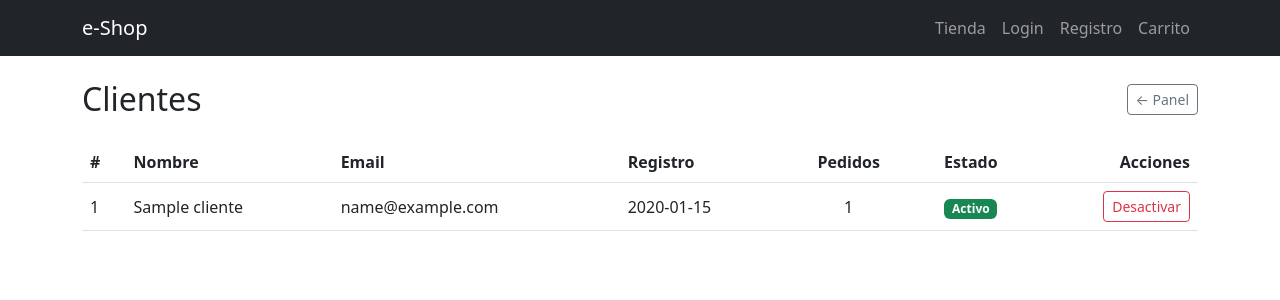
After one commit to gabriel-toaquiza/e-shoop, a Flask app: template app/templates/admin/clientes/listar.html in a window 1280 px wide. The commit adds this page. Shown: the top 300 px of the page. Run offline with Flask 3, Linux system fonts and the light colour scheme; the template is opened without the code that fills it: most values are stand-ins (such as "Sample title", 1, 10 or a date in 2020).

Commit message:
Gestion de clientes con activar/desactivar cuenta

```diff
--- a/app/blueprints/auth/routes.py
+++ b/app/blueprints/auth/routes.py
@@ -44,6 +44,10 @@ def login():
         usuario = Usuario.query.filter_by(email=form.email.data).first()
 
         if usuario and usuario.check_password(form.password.data):
+            if not usuario.activo:
+                flash('Tu cuenta está desactivada. Contacta al administrador.', 'warning')
+                return redirect(url_for('auth.login'))
+
             login_user(usuario, remember=form.remember.data)
             flash(f'Bienvenido, {usuario.nombre}!', 'success')
 
--- a/app/models/usuario.py
+++ b/app/models/usuario.py
@@ -30,5 +30,10 @@ class Usuario(UserMixin, db.Model):
     def es_admin(self):
         return self.rol == "admin"
 
+    @property
+    def is_active(self):
+        # Flask-Login lo usa: una cuenta desactivada no puede iniciar sesión
+        return self.activo
+
     def __repr__(self):
         return f'<Usuario: {self.email} | {self.rol} >'
--- /dev/null
+++ b/app/templates/admin/clientes/listar.html
@@ -0,0 +1,56 @@
+{% extends 'base.html' %}
+{% block title %}Clientes{% endblock %}
+
+{% block content %}
+<div class="d-flex justify-content-between align-items-center mb-4">
+    <h2 class="mb-0">Clientes</h2>
+    <a href="{{ url_for('admin.dashboard') }}" class="btn btn-outline-secondary btn-sm">← Panel</a>
+</div>
+
+{% if clientes %}
+<table class="table table-hover align-middle">
+    <thead>
+        <tr>
+            <th>#</th>
+            <th>Nombre</th>
+            <th>Email</th>
+            <th>Registro</th>
+            <th class="text-center">Pedidos</th>
+            <th class="text-center">Estado</th>
+            <th class="text-end">Acciones</th>
+        </tr>
+    </thead>
+    <tbody>
+        {% for c in clientes %}
+        <tr>
+            <td>{{ c.id }}</td>
+            <td>{{ c.nombre }}</td>
+            <td>{{ c.email }}</td>
+            <td>{{ c.creado_en.strftime('%d/%m/%Y') if c.creado_en else '—' }}</td>
+            <td class="text-center">{{ c.pedido|length }}</td>
+            <td class="text-center">
+                {% if c.activo %}
+                    <span class="badge bg-success">Activo</span>
+                {% else %}
+                    <span class="badge bg-secondary">Inactivo</span>
+                {% endif %}
+            </td>
+            <td class="text-end">
+                <form action="{{ url_for('admin.toggle_cliente', id=c.id) }}"
+                      method="POST" class="d-inline"
+                      onsubmit="return confirm('¿Seguro que deseas {{ 'desactivar' if c.activo else 'activar' }} la cuenta de {{ c.nombre }}?');">
+                    {% if c.activo %}
+                        <button class="btn btn-sm btn-outline-danger">Desactivar</button>
+                    {% else %}
+                        <button class="btn btn-sm btn-outline-success">Activar</button>
+                    {% endif %}
+                </form>
+            </td>
+        </tr>
+        {% endfor %}
+    </tbody>
+</table>
+{% else %}
+<p class="text-muted">No hay clientes registrados.</p>
+{% endif %}
+{% endblock %}
--- a/app/templates/admin/dashboard.html
+++ b/app/templates/admin/dashboard.html
@@ -8,7 +8,7 @@
 <div class="mb-4">
     <a href="{{ url_for('admin.categorias') }}" class="btn btn-outline-dark btn-sm">Categorías</a>
     <a href="{{ url_for('admin.productos') }}" class="btn btn-outline-dark btn-sm">Productos</a>
-    <a href="{{ url_for('admin.clientes') }}" class="btn btn-outline-dark btn-sm disabled">Clientes</a>
+    <a href="{{ url_for('admin.clientes') }}" class="btn btn-outline-dark btn-sm">Clientes</a>
     <a href="{{ url_for('admin.pedidos') }}" class="btn btn-outline-dark btn-sm disabled">Pedidos</a>
 </div>
 
```
Also changed, not shown: app/blueprints/admin/routes.py (+26 -4 lines).
